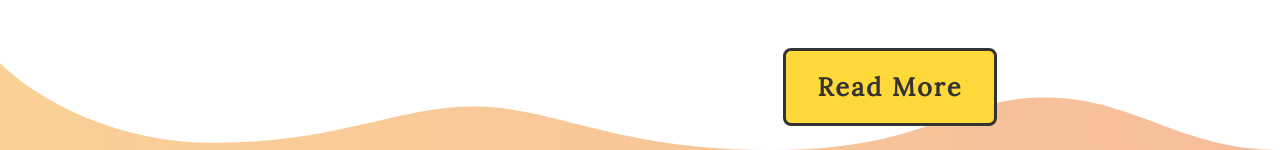
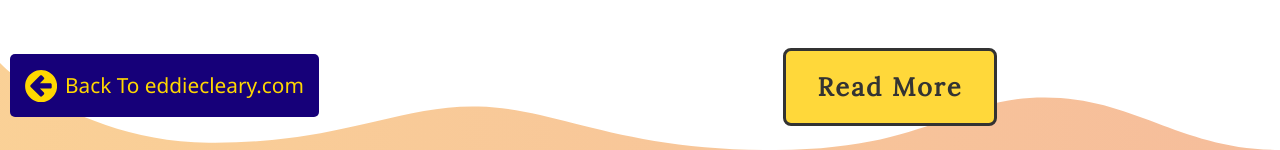
Before and after one commit to eddiecleary/mockup_blog, a Gatsby site in the folder web/: page /about in a window 1280 px wide. Shown: the part 673-823 px from the top of the page. Built offline with nearby package versions, Linux system fonts and the light colour scheme; Gatsby itself is replaced by a stand-in of ours; no server answers.

Commit message:
add back btn for eddiecleary.com

```diff
--- a/web/package.json
+++ b/web/package.json
@@ -24,6 +24,7 @@
   },
   "dependencies": {
     "@hot-loader/react-dom": "^16.13.0",
+    "@material-ui/core": "^4.11.0",
     "@sanity/block-content-to-react": "^2.0.7",
     "@sanity/client": "^1.150.7",
     "@sanity/image-url": "^0.140.19",
--- /dev/null
+++ b/web/src/components/backBtn.js
@@ -0,0 +1,51 @@
+import React from 'react'
+import styled from 'styled-components'
+import useMediaQuery from '@material-ui/core/useMediaQuery';
+
+export const backBtn = () => {
+  const matches = useMediaQuery('(min-width: 768px)');
+
+  return (
+    <StyledBackBtn class="return">
+      <a href="https://www.eddiecleary.com">
+        <svg
+          viewBox="0 0 32 32"
+          height="32"
+          width="32"
+          version="1.1">
+          <path
+              id="path4"
+              d="m 0.111,16.037 c 0,2.903 0.715,5.58 2.146,8.031 1.431,2.451 3.372,4.392 5.823,5.823 2.451,1.431 5.128,2.146 8.031,2.146 2.903,0 5.58,-0.715 8.031,-2.146 2.451,-1.431 4.392,-3.372 5.823,-5.823 1.431,-2.451 2.146,-5.128 2.146,-8.031 0,-2.903 -0.715,-5.58 -2.146,-8.031 C 28.534,5.555 26.593,3.614 24.142,2.183 21.691,0.752 19.014,0.037 16.111,0.037 13.208,0.037 10.531,0.752 8.08,2.183 5.629,3.614 3.688,5.555 2.257,8.006 0.826,10.457 0.111,13.134 0.111,16.037 Z"
+              fill="#ffd700" />
+          <path
+              id="path6"
+              d="m 5.282,15.95 c 0,0.375 0.125,0.688 0.375,0.938 l 9.438,9.438 c 0.25,0.25 0.563,0.375 0.938,0.375 0.375,0 0.688,-0.125 0.938,-0.375 l 1.896,-1.896 c 0.25,-0.25 0.375,-0.563 0.375,-0.938 0,-0.375 -0.125,-0.688 -0.375,-0.938 l -3.938,-3.938 h 10.458 c 0.361,0 0.674,-0.132 0.938,-0.396 0.264,-0.264 0.396,-0.576 0.396,-0.938 v -2.667 c 0,-0.361 -0.132,-0.674 -0.396,-0.938 -0.264,-0.264 -0.576,-0.396 -0.938,-0.396 H 14.929 l 3.938,-3.938 c 0.264,-0.264 0.396,-0.576 0.396,-0.938 0,-0.362 -0.132,-0.674 -0.396,-0.938 L 16.971,5.571 c -0.25,-0.25 -0.563,-0.375 -0.938,-0.375 -0.375,0 -0.688,0.125 -0.938,0.375 l -9.438,9.438 c -0.25,0.25 -0.375,0.563 -0.375,0.938 z"
+              fill="#160079" />
+        </svg><span id="back">{matches ? `Back To eddiecleary.com` : `Back`}</span></a>
+    </StyledBackBtn>
+  )
+}
+
+const StyledBackBtn = styled.div`
+  padding: 15px;
+  background-color: #160079;
+  border-radius: 5px;
+  z-index: 200;
+  position: fixed;
+  bottom: 10px;
+  left: 10px;
+
+  a {
+    color: #ffd700;
+    display: flex;
+    align-items: center;
+    font-family: "Segoe UI", Tahoma, Geneva, Verdana, sans-serif;
+
+    svg {
+      margin-right: 8px;
+    }
+  }
+
+`
+
+export default backBtn
--- a/web/src/components/layout.js
+++ b/web/src/components/layout.js
@@ -2,6 +2,7 @@ import React from 'react'
 import Header from './header'
 import Footer from './footer'
 import { GlobalStyles } from './global-styles'
+import BackBtn from './backBtn'
 
 const Layout = ({children}) => {
   return (
@@ -10,6 +11,7 @@ const Layout = ({children}) => {
       <Header />
         {children}
       <Footer />
+      <BackBtn />
     </>
   )
 }
```
Also changed, not shown: 1 other file.
